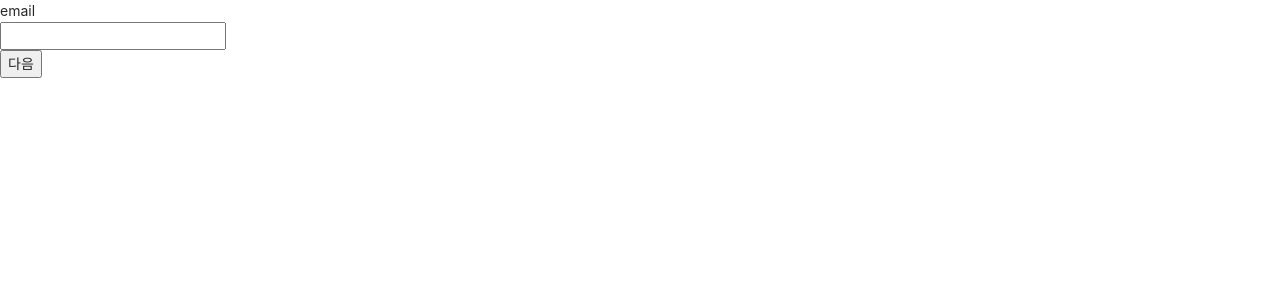
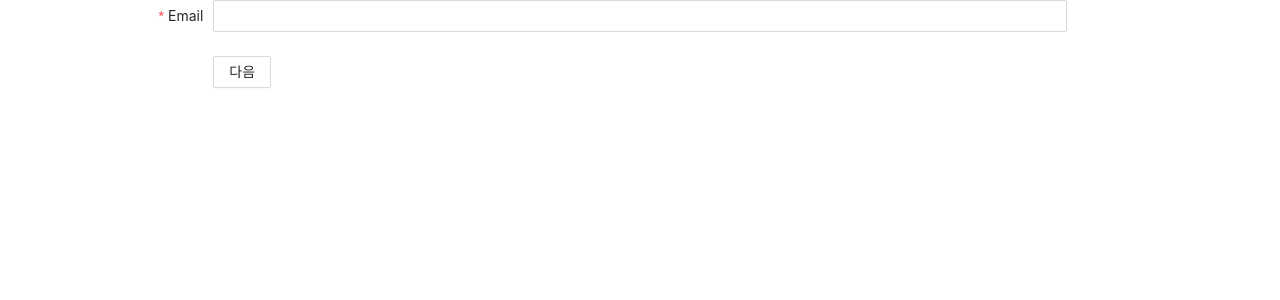
Before and after one commit to qwerq123456/ably_assignment, a React (Create React App) app: page /login in a window 1280 px wide. Both pictures are taken after a click on the button "비밀번호 변경". Shown: the top 300 px of the page. Built offline with nearby package versions, Linux system fonts and the light colour scheme.

Commit message:
MODIFY RequestAuthCode apply design

```diff
--- a/src/components/Organisms/LoginForm.tsx
+++ b/src/components/Organisms/LoginForm.tsx
@@ -36,14 +36,15 @@ export const LoginForm = () => {
     const onClickPasswordChangeButton = () => {
         navigate(RESET_PASSWORD_URL);
     };
-    const [tempform] = Form.useForm();
-    const temponChange = (e: React.ChangeEvent<HTMLInputElement>) => {
+    const [form] = Form.useForm();
+
+    const onChange = (e: React.ChangeEvent<HTMLInputElement>) => {
         const { name, value } = e.target;
-        tempform.setFieldsValue({ ...tempform, [name]: value });
+        form.setFieldsValue({ ...form, [name]: value });
     };
     return (
         <Form
-            form={ tempform }
+            form={ form }
             name={ LOGIN_TEXT }
             colon={ false }
             labelCol={ {
@@ -72,7 +73,7 @@ export const LoginForm = () => {
                     },
                 ] }
             >
-                <Input onChange={ temponChange } />
+                <Input onChange={ onChange } />
             </Form.Item>
             <Form.Item
                 label="Password"
--- a/src/components/Organisms/RequestAuthCode.tsx
+++ b/src/components/Organisms/RequestAuthCode.tsx
@@ -1,6 +1,10 @@
 import { SetStateAction, Dispatch } from 'react';
 import { API, CreateAxios, IssueTokenResponseType } from '../../utils';
 import { InputForm } from '../Molecules';
+import {
+    Button, Form, Input, Typography
+} from 'antd';
+import 'antd/dist/antd.css';
 
 interface RequestAuthCodeProps {
     addStepNum: () => void;
@@ -19,10 +23,11 @@ export const RequestAuthCode = (props: RequestAuthCodeProps) => {
         addStepNum, email, setEmail, setIssueToken, setRemainMillisecond
     } = props;
 
-    const handleSubmit = async (e: React.FormEvent<HTMLFormElement>) => {
-        e.preventDefault();
+    const [form] = Form.useForm();
+
+    const onFinish = async (values: { email: string }) => {
         try {
-            const IssueResponse: IssueTokenResponseType = await CreateAxios.get(`${API.RESET_PASSWORD}?email=${email}`);
+            const IssueResponse: IssueTokenResponseType = await CreateAxios.get(`${API.RESET_PASSWORD}?email=${values.email}`);
             setIssueToken(IssueResponse.data.issueToken);
             setRemainMillisecond(IssueResponse.data.remainMillisecond);
             addStepNum();
@@ -32,16 +37,49 @@ export const RequestAuthCode = (props: RequestAuthCodeProps) => {
     };
 
     const onChange = (e: React.ChangeEvent<HTMLInputElement>) => {
-        const { value } = e.target;
+        const { name, value } = e.target;
+        form.setFieldsValue({ ...form, [name]: value });
         setEmail(value);
     };
 
     return (
-        <form aria-label={ REQUEST_AUTH_LABEL } onSubmit={ handleSubmit }>
-            <InputForm title={ EMAIL_TEXT } value={ email } type="email" onChange={ onChange } />
-            <button type="submit">
-                { NEXT_TEXT }
-            </button>
-        </form>
+        <Form
+            form={ form }
+            colon={ false }
+            labelCol={ {
+                span: 4,
+            } }
+            wrapperCol={ {
+                span: 16,
+            } }
+            initialValues={ {
+                email: '',
+            } }
+            onFinish={ onFinish }
+        >
+            <Form.Item
+                label="Email"
+                name={ EMAIL_TEXT }
+                rules={ [
+                    {
+                        required: true,
+                        message: '이메일을 입력해주세요',
+                    },
+                    {
+                        pattern: /^[\w-\.]+@([\w-]+\.)+[\w-]{2,4}$/,
+                        message: '이메일 형식으로 써주세요',
+                    },
+                ] }
+            >
+                <Input onChange={ onChange } />
+            </Form.Item>
+            <Form.Item wrapperCol={ {
+                offset: 4,
+                span: 16,
+            } }
+            >
+                <Button htmlType="submit">{ NEXT_TEXT }</Button>
+            </Form.Item>
+        </Form>
     );
 };
```
